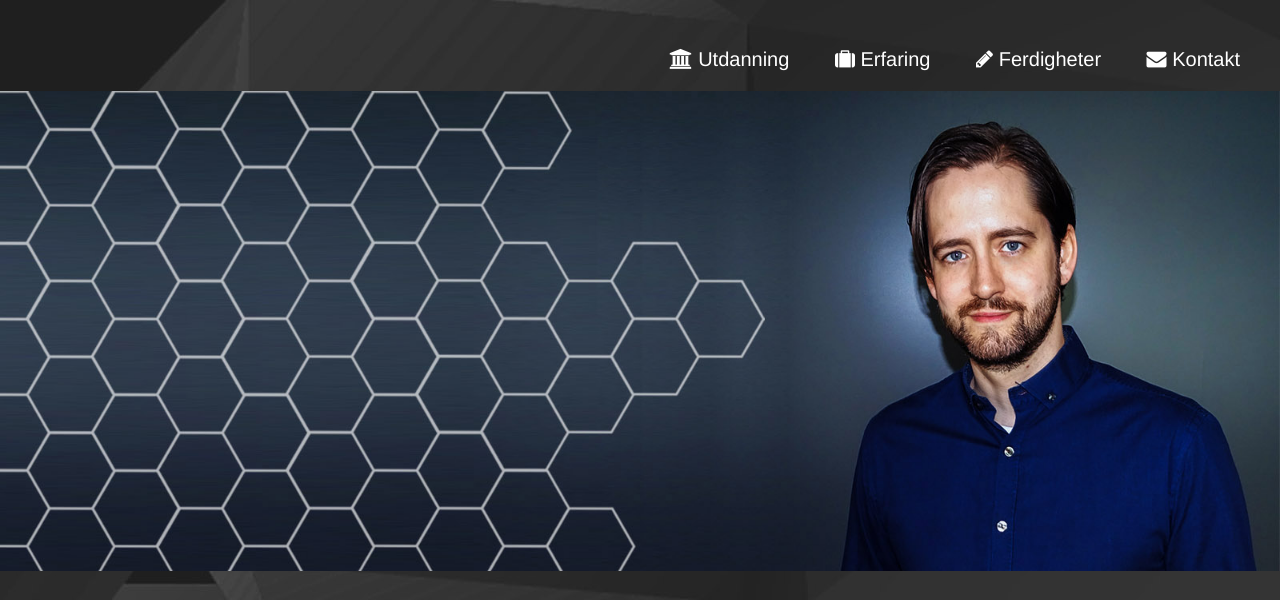
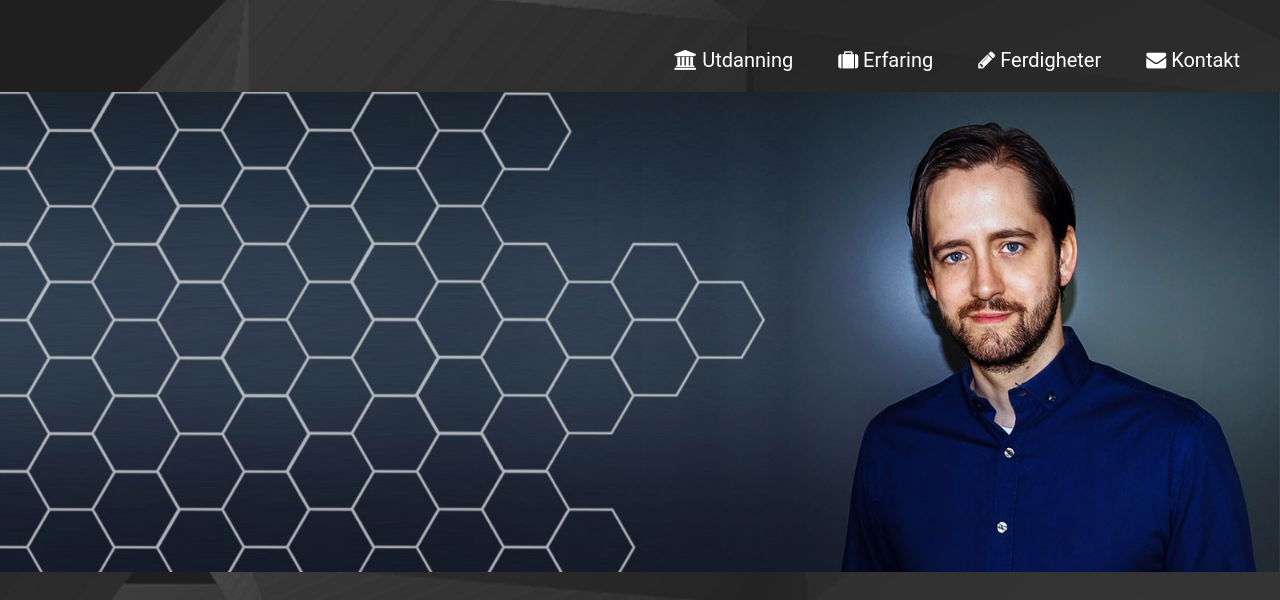
Before and after one commit to AOG-88/aog-88.github.io, a plain HTML site: page index.html in a window 1280 px wide. Shown: the top 600 px of the page. Drawn offline with Linux system fonts and the light colour scheme.

Commit message:
remove helvetica font
roboto replacing helvetica as font

```diff
--- a/css/Andreas-stylesheet.css
+++ b/css/Andreas-stylesheet.css
@@ -1,15 +1,12 @@
 body{
-	font-family: Raleway, Helvetica, sans-serif;
+	font-family: Raleway, Roboto;
 	font-size: 20px;
 	margin-left:auto;
 	margin-right: auto;
 	padding-top: 1em;
 	background-image: url("background-square.jpg");
     background-repeat: repeat;
-
 	}
-
-
 footer {
 		text-align: center;
 	  	background-color: #696969;
@@ -25,22 +22,18 @@ a:link {
 	style:none;
 	text-decoration: none;
 }
-
 /* visited link */
 a:visited {
 	style:none;
     color: white;
 }
-
 h1{
 	padding-top: 10px;
 	color:#fff;
 }
-
 h2{
 	color: #fff;
 }
-
 h3{
 	color: #000;
 	text-align: center;
```
